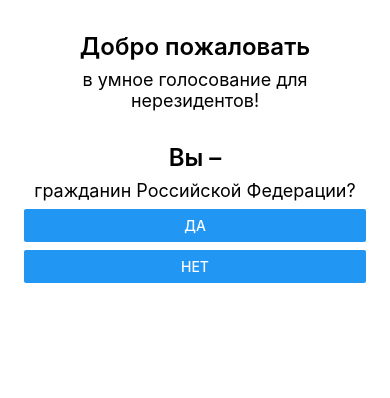
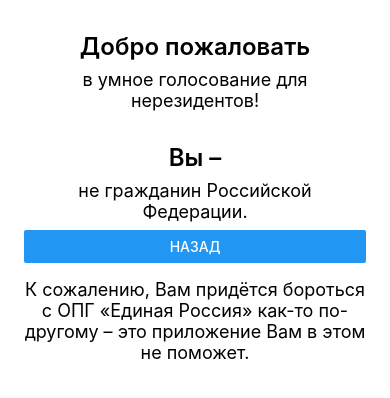
Before and after one commit to Al2Klimov/votesmart.nerezidenti.org, a React Native app in the folder app/: screen / in a window 390 px wide. Both pictures are taken after a click on the button "НЕТ". Shown: the top 398 px of the page. Built offline with nearby package versions, Linux system fonts and the light colour scheme; what react-native would draw is missing.

Commit message:
app: not a Russian

```diff
--- a/app/App.tsx
+++ b/app/App.tsx
@@ -12,7 +12,10 @@
 
 import {Colors} from 'react-native/Libraries/NewAppScreen';
 
-export default class App extends Component<{}, {view: 'is-russian'}> {
+export default class App extends Component<
+  {},
+  {view: 'is-russian' | 'not-russian'}
+> {
   render(): ReactNode {
     const sections: ReactNode[] = [];
 
@@ -29,9 +32,40 @@
                   гражданин Российской Федерации?
                 </Text>
                 <Text style={styles.sectionDescription} />
-                <Button title="Да" onPress={() => {}} />
+                <Button key="is-russian-yes" title="Да" onPress={() => {}} />
                 <Text style={styles.sectionDescription} />
-                <Button title="Нет" onPress={() => {}} />
+                <Button
+                  title="Нет"
+                  key="is-russian-no"
+                  onPress={() => {
+                    this.setState({view: 'not-russian'});
+                  }}
+                />
+              </View>
+            </>,
+          );
+          break;
+        case 'not-russian':
+          sections.push(
+            <>
+              <View style={styles.sectionContainer}>
+                <Text style={styles.sectionTitle}>Вы –</Text>
+                <Text style={styles.sectionDescription}>
+                  не гражданин Российской Федерации.
+                </Text>
+                <Text style={styles.sectionDescription} />
+                <Button
+                  key="not-russian-back"
+                  title="Назад"
+                  onPress={() => {
+                    this.setState({view: 'is-russian'});
+                  }}
+                />
+                <Text style={styles.sectionDescription} />
+                <Text style={styles.sectionDescription}>
+                  К сожалению, Вам придётся бороться с ОПГ «Единая Россия»
+                  как-то по-другому – это приложение Вам в этом не поможет.
+                </Text>
               </View>
             </>,
           );
```
